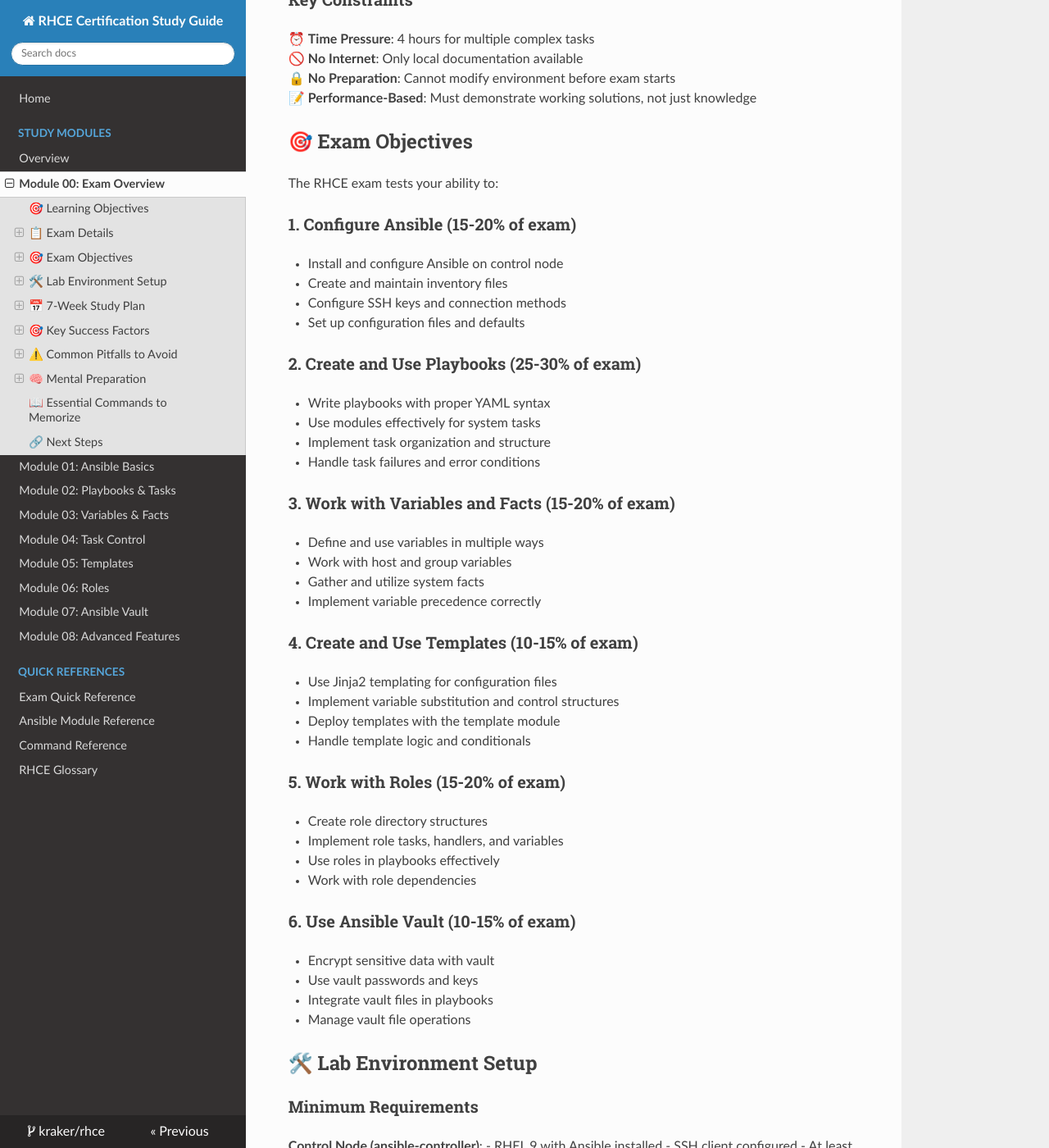
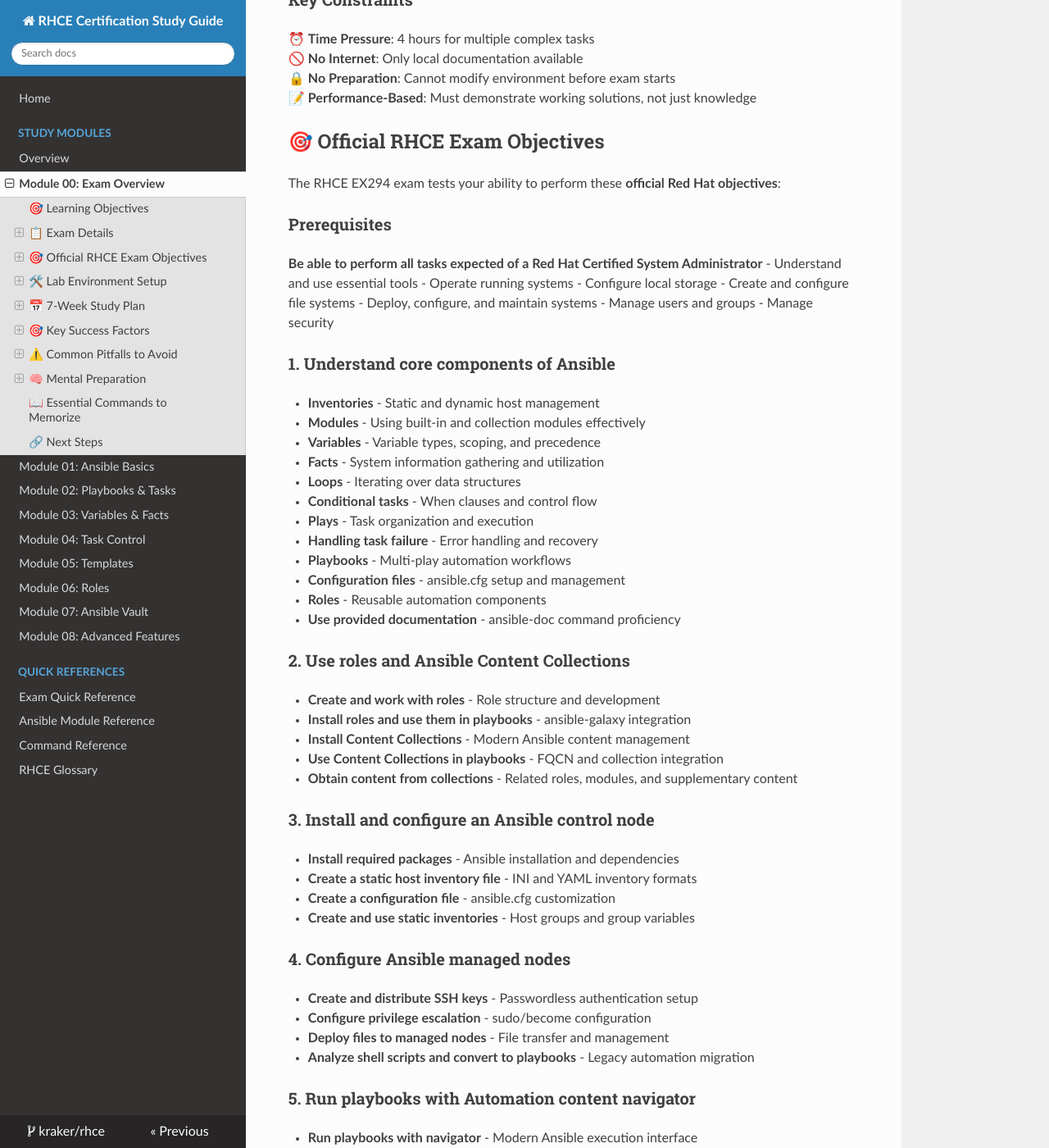
Before and after one commit to kraker/rhce, an MkDocs documentation site: the page built from docs/rhce_synthesis/00_exam_overview.md, in a window 1280 px wide and 1400 px high, scrolled down 771 px. Shown: the whole window at 82% size. Built offline with MkDocs 1.6.1, drawn with Linux system fonts in a browser that asks for light colours; nearby versions of some CDN libraries; some of the changed text lies outside the part shown.

Commit message:
Update RHCE exam objectives to match official Red Hat requirements
MAJOR UPDATE: Align study materials with official EX294 objectives

- UPDATE README.md with complete official RHCE exam objectives from Red Hat
- UPDATE docs/rhce_synthesis/00_exam_overview.md with accurate exam structure
- ADD missing critical objectives: Automation Content Navigator, Content Collections
- ADD RHCSA task automation focus (major exam component)
- REMOVE testing dependencies (molecule, pytest) - not exam-relevant
- CONSOLIDATE requirements.txt (merge requirements-lint.txt) - simpler setup
- UPDATE Makefile and GitHub Actions for single requirements file

Key additions based on official objectives:
- Automation Content Navigator usage (new exam focus)
- Ansible Content Collections management
- SSH key distribution and managed node configuration
- Shell script to playbook conversion
- RHCSA task automation with specific modules
- Modern Ansible tooling emphasis

This ensures study materials accurately reflect what's actually tested
on the current RHCE EX294 exam for RHEL 9.

🤖 Generated with [Claude Code](https://claude.ai/code)

Co-Authored-By: Claude <noreply@anthropic.com>

```diff
--- a/docs/rhce_synthesis/00_exam_overview.md
+++ b/docs/rhce_synthesis/00_exam_overview.md
@@ -34,45 +34,81 @@ By the end of this module, you will understand:
 🔒 **No Preparation**: Cannot modify environment before exam starts
 📝 **Performance-Based**: Must demonstrate working solutions, not just knowledge
 
-## 🎯 Exam Objectives
+## 🎯 Official RHCE Exam Objectives
 
-The RHCE exam tests your ability to:
+The RHCE EX294 exam tests your ability to perform these **official Red Hat objectives**:
 
-### 1. Configure Ansible (15-20% of exam)
-- Install and configure Ansible on control node
-- Create and maintain inventory files
-- Configure SSH keys and connection methods
-- Set up configuration files and defaults
+### Prerequisites
+**Be able to perform all tasks expected of a Red Hat Certified System Administrator**
+- Understand and use essential tools
+- Operate running systems
+- Configure local storage
+- Create and configure file systems
+- Deploy, configure, and maintain systems
+- Manage users and groups
+- Manage security
 
-### 2. Create and Use Playbooks (25-30% of exam)
-- Write playbooks with proper YAML syntax
-- Use modules effectively for system tasks
-- Implement task organization and structure
-- Handle task failures and error conditions
+### 1. Understand core components of Ansible
+- **Inventories** - Static and dynamic host management
+- **Modules** - Using built-in and collection modules effectively
+- **Variables** - Variable types, scoping, and precedence
+- **Facts** - System information gathering and utilization
+- **Loops** - Iterating over data structures
+- **Conditional tasks** - When clauses and control flow
+- **Plays** - Task organization and execution
+- **Handling task failure** - Error handling and recovery
+- **Playbooks** - Multi-play automation workflows
+- **Configuration files** - ansible.cfg setup and management
+- **Roles** - Reusable automation components
+- **Use provided documentation** - ansible-doc command proficiency
 
-### 3. Work with Variables and Facts (15-20% of exam)
-- Define and use variables in multiple ways
-- Work with host and group variables
-- Gather and utilize system facts
-- Implement variable precedence correctly
+### 2. Use roles and Ansible Content Collections
+- **Create and work with roles** - Role structure and development
+- **Install roles and use them in playbooks** - ansible-galaxy integration
+- **Install Content Collections** - Modern Ansible content management
+- **Use Content Collections in playbooks** - FQCN and collection integration
+- **Obtain content from collections** - Related roles, modules, and supplementary content
 
-### 4. Create and Use Templates (10-15% of exam)
-- Use Jinja2 templating for configuration files
-- Implement variable substitution and control structures
-- Deploy templates with the template module
-- Handle template logic and conditionals
+### 3. Install and configure an Ansible control node
+- **Install required packages** - Ansible installation and dependencies
+- **Create a static host inventory file** - INI and YAML inventory formats
+- **Create a configuration file** - ansible.cfg customization
+- **Create and use static inventories** - Host groups and group variables
 
-### 5. Work with Roles (15-20% of exam)
-- Create role directory structures
-- Implement role tasks, handlers, and variables
-- Use roles in playbooks effectively
-- Work with role dependencies
+### 4. Configure Ansible managed nodes
+- **Create and distribute SSH keys** - Passwordless authentication setup
+- **Configure privilege escalation** - sudo/become configuration
+- **Deploy files to managed nodes** - File transfer and management
+- **Analyze shell scripts and convert to playbooks** - Legacy automation migration
 
-### 6. Use Ansible Vault (10-15% of exam)
-- Encrypt sensitive data with vault
-- Use vault passwords and keys
-- Integrate vault files in playbooks
-- Manage vault file operations
+### 5. Run playbooks with Automation content navigator
+- **Run playbooks with navigator** - Modern Ansible execution interface
+- **Find new modules in Content Collections** - Module discovery and usage
+- **Create inventories with navigator** - Dynamic inventory management
+- **Configure Ansible environment** - Environment setup and management
+
+### 6. Create Ansible plays and playbooks
+- **Work with commonly used modules** - Core module proficiency
+- **Use variables for command results** - Register and variable manipulation
+- **Use conditionals for execution control** - When statements and logic
+- **Configure error handling** - Failed_when, ignore_errors, and handlers
+- **Create playbooks for system state** - Desired state configuration
+
+### 7. Automate standard RHCSA tasks using Ansible modules
+- **Software packages and repositories** - dnf/yum, repository management
+- **Services** - systemd service control and configuration
+- **Firewall rules** - firewalld automation
+- **File systems** - Filesystem creation and mounting
+- **Storage devices** - Disk and volume management
+- **File content** - File creation, modification, and management
+- **Archiving** - Backup and archive operations
+- **Task scheduling** - Cron job automation
+- **Security** - SELinux, file permissions, and access controls
+- **Users and groups** - Account management automation
+
+### 8. Manage content
+- **Create and use templates** - Jinja2 templating for configuration files
+- **Template customization** - Variable substitution and logic
 
 ## 🛠️ Lab Environment Setup
 
```
Also changed, not shown: README.md (+50 -9 lines), requirements-lint.txt (deleted, +0 -11 lines), requirements.txt (+3 -7 lines), 5 other files.
